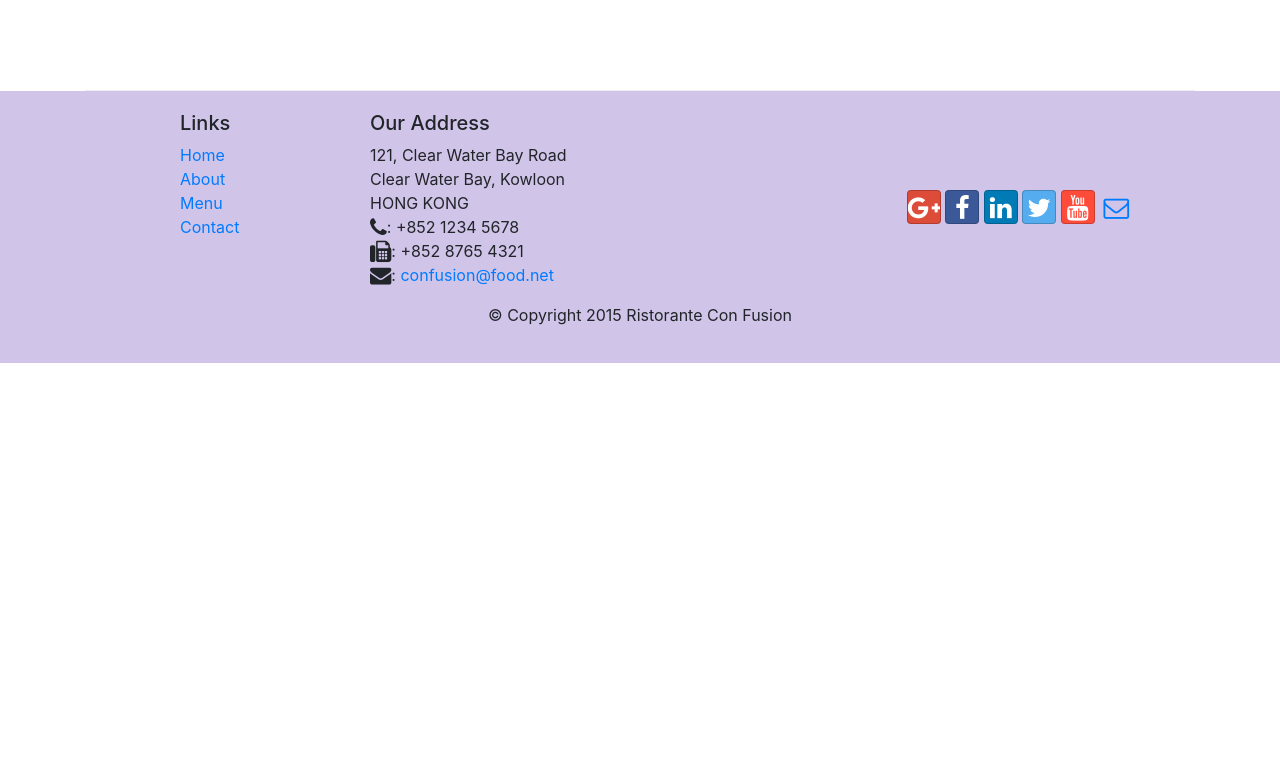
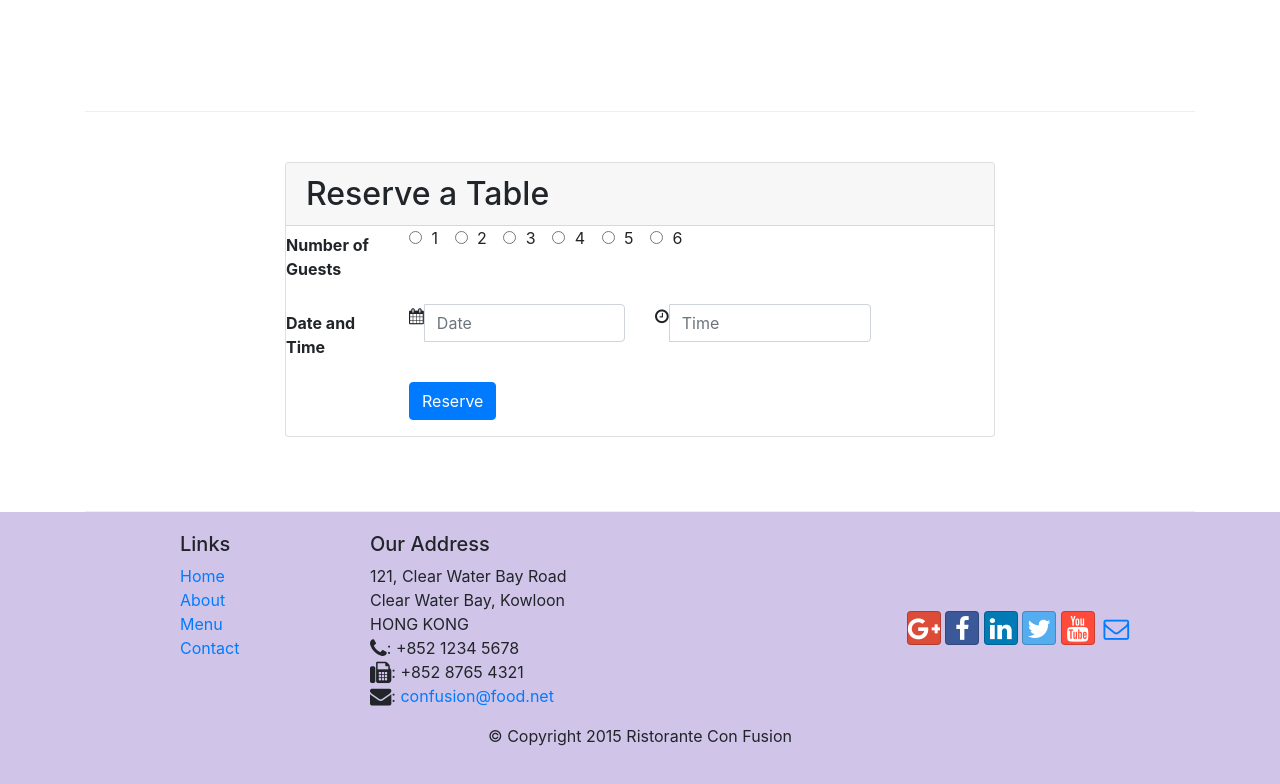
Before and after one commit to bhaumikbcg/conFusion, a website: page index.html in a window 1280 px wide. Shown: the part 1422-2206 px from the top of the page. Before the commit the page ends 1785 px from the top, so only its background shows below. Drawn offline with nearby package versions, Linux system fonts and the light colour scheme.

Commit message:
Assignment 2

```diff
--- a/index.html
+++ b/index.html
@@ -34,12 +34,15 @@
     <header class="jumbotron">
         <div class="container">
             <div class="row row-header">
-                <div class="col-sm-8">
+                <div class="col-sm-6">
                     <h1>Ristorante con Fusion</h1>
                     <p>We take inspiration from the World's best cuisines, and create a unique fusion experience. Our lipsmacking creations will tickle your culinary senses!</p>
                 </div>
-                <div class="col col-sm align-self-center">
+                <div class="col col-sm-3 align-self-center">
                     <img src="img/logo.png" class="img-fluid"/>
+                </div>
+                <div class="col-sm-3 align-self-center">
+                    <a role="button" class="btn btn-warning btn-block btn-md" href="#reservetable">Reserve Table</a>
                 </div>
             </div>
         </div>
@@ -67,8 +70,13 @@
                 <h3>This Month's Promotions</h3>
             </div>
             <div class="col-sm col-md">
-                <h2>Weekend Grand Buffet</h2>
-                <p class="hidden-xs-down">Featuring mouthwatering combinations with a choice of five different salads, six enticing appetizers, six main entrees and five choicest desserts. Free flowing bubbly and soft drinks. All for just $19.99 per person </p>
+                <div class="media">
+                    <img class="d-flex ml-3 img-thumbnail align-self-center flex-last" src="img/buffet.png" alt="Buffet">
+                    <div class="media-body">
+                        <h2 class="mt-0">Weekend Grand Buffet <span class="badge badge-danger">NEW</span></h2>
+                        <p class="hidden-xs-down">Featuring mouthwatering combinations with a choice of five different salads, six enticing appetizers, six main entrees and five choicest desserts. Free flowing bubbly and soft drinks. All for just $19.99 per person </p>
+                    </div>
+                </div>
             </div>
         </div>
 
@@ -83,6 +91,71 @@
                         <h2>Alberto Somayya</h2>
                         <h4>Executive Chef</h4>
                         <p class="hidden-xs-down">Award winning three-star Michelin chef with wide International experience having worked closely with whos-who in the culinary world, he specializes in creating mouthwatering Indo-Italian fusion experiences. </p>
+                    </div>
+                </div>
+            </div>
+        </div>
+
+        <div class="row row-content justify-content-center" id="reservetable">
+            <div class="col-sm-8 col-12">
+                <div class="card">
+                    <h2 class="card-header card-warning card-inverse">Reserve a Table</h2>
+                    <div class="card-block">
+                        <div class="form-group row">
+                            <label for="guests" class="col-md-2 col-form-label"><b>Number of Guests</b></label>
+                            <div class="col-md-10">
+                                <div class="form-check form-check-inline">
+                                    <label class="form-check-label">
+                                        <input class="form-check-input" type="radio" name="guests" id="guests"> 1
+                                    </label>
+                                </div>
+                                <div class="form-check form-check-inline">
+                                    <label class="form-check-label">
+                                        <input class="form-check-input" type="radio" name="guests" id="guests"> 2
+                                    </label>
+                                </div>
+                                <div class="form-check form-check-inline">
+                                    <label class="form-check-label">
+                                        <input class="form-check-input" type="radio" name="guests" id="guests"> 3
+                                    </label>
+                                </div>
+                                <div class="form-check form-check-inline">
+                                    <label class="form-check-label">
+                                        <input class="form-check-input" type="radio" name="guests" id="guests"> 4
+                                    </label>
+                                </div>
+                                <div class="form-check form-check-inline">
+                                    <label class="form-check-label">
+                                        <input class="form-check-input" type="radio" name="guests" id="guests"> 5
+                                    </label>
+                                </div>
+                                <div class="form-check form-check-inline">
+                                    <label class="form-check-label">
+                                        <input class="form-check-input" type="radio" name="guests" id="guests"> 6
+                                    </label>
+                                </div>
+                            </div>
+                        </div>
+                        <div class="form-group row">
+                            <label for="datetime" class="col-md-2 col-form-label"><b>Date and Time</b></label>
+                            <div class="col-md-4">
+                                <div class="input-group date">
+                                    <div class="input-group-addon"><span class="fa fa-calendar fa-md"></span></div>
+                                    <input class="form-control" type="text" id="date" name="date" placeholder="Date">
+                                </div>
+                            </div>
+                            <div class="col-md-4">
+                                <div class="input-group time">
+                                    <div class="input-group-addon"><span class="fa fa-clock-o fa-md"></span></div>
+                                    <input class="form-control" type="text" id="time" name="time" placeholder="Time">
+                                </div>
+                            </div>
+                        </div>
+                        <div class="form-group row">
+                            <div class="offset-md-2 col-sm-10">
+                                <button type="submit" class="btn btn-primary">Reserve</button>
+                            </div>
+                        </div>
                     </div>
                 </div>
             </div>
```
